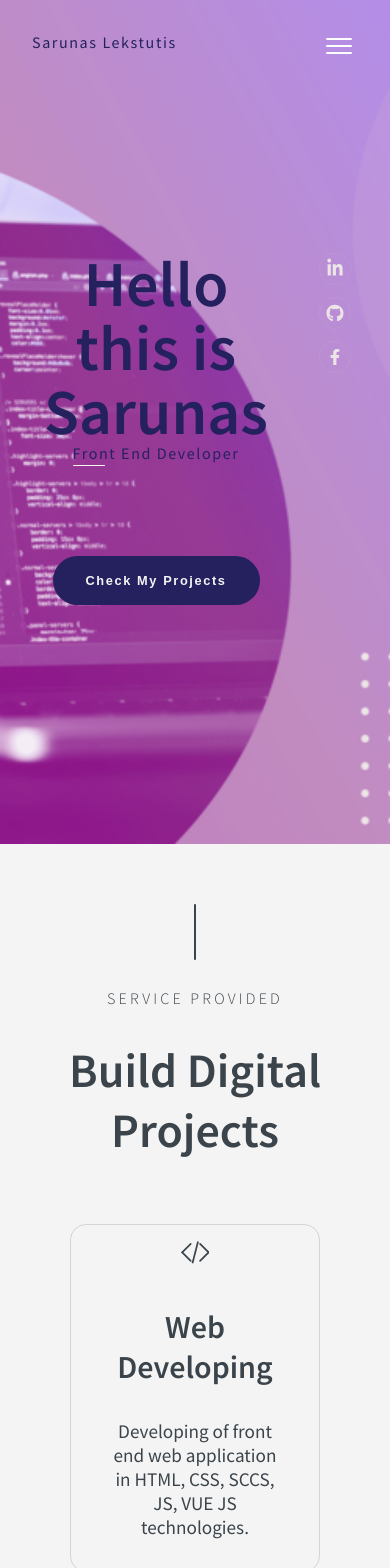
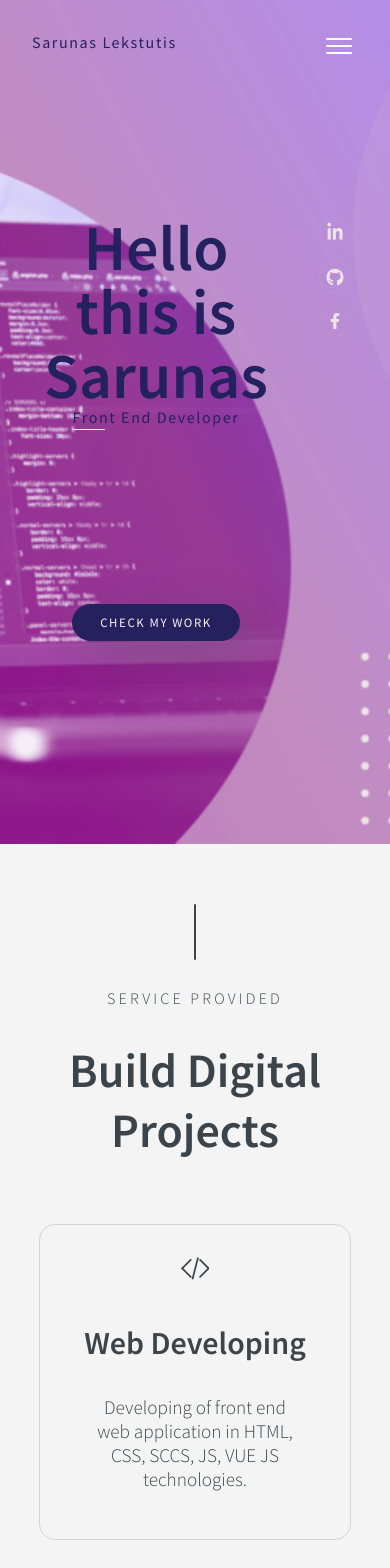
Before and after one commit to slekstut/my-portfolio, a Vue app: page / in a window 390 px wide. Shown: the top 1568 px of the page. Built offline with nearby package versions, Linux system fonts and the light colour scheme; some icons are missing.

Commit message:
some changes of styling resp

```diff
--- /dev/null
+++ b/src/components/ButtonMain.vue
@@ -0,0 +1,66 @@
+<template>
+  <div class="main-btn">
+    <a
+      href="https://drive.google.com/file/d/1tnCvAHHN5hw6DBJZVVF4uE70zDL81xut/view?usp=sharing"
+      target="_blank"
+      ><slot></slot
+    ></a>
+  </div>
+</template>
+
+<script>
+export default {};
+</script>
+
+<style lang="scss" scoped>
+.main-btn {
+  display: flex;
+  align-items: center;
+  justify-content: center;
+  text-align: center;
+  margin-left: 0;
+  width: fit-content;
+  padding: 0.85rem 2rem;
+  border-radius: 1.2rem;
+  background-color: $darkblue;
+  white-space: nowrap;
+  box-shadow: 14px 14px 44px -1px rgba(59, 68, 75, 0.29);
+  -webkit-box-shadow: 14px 14px 44px -1px rgba(59, 68, 75, 0.29);
+  -moz-box-shadow: 14px 14px 44px -1px rgba(59, 68, 75, 0.29);
+  a {
+    display: inline-block;
+    color: $white;
+    font-size: 1.2rem;
+    text-transform: uppercase;
+    letter-spacing: 0.1rem;
+    font-weight: 400;
+    text-decoration: none;
+  }
+  &:hover {
+    background-color: $white;
+    border-radius: 1.2rem;
+    cursor: pointer;
+    transition: all 0.5s ease-out;
+  }
+  &:hover a {
+    color: $darkblue;
+    font-weight: 400;
+    background-color: transparent;
+  }
+}
+
+@media only screen and (max-width: 80rem) {
+  .main-btn {
+    padding: 0.65rem 1.75rem;
+    a {
+      font-size: 0.8rem;
+    }
+  }
+}
+
+@media only screen and (max-width: 48rem) {
+  .main-btn {
+    margin: 0 auto;
+  }
+}
+</style>
--- a/src/components/Form.vue
+++ b/src/components/Form.vue
@@ -17,7 +17,6 @@
           </div>
         </div>
       </div>
-
       <div class="floating-label">
         <input
           class="floating-input"
@@ -271,6 +270,7 @@ form {
 
 @media only screen and (max-width: 64rem) {
   form {
+    width: 100%;
     .floating-input {
       font-size: 1.2rem;
     }
@@ -290,6 +290,19 @@ form {
 @media only screen and (max-width: 37.5rem) {
   form {
     width: 100%;
+    .floating-input {
+      font-size: 0.8rem;
+    }
+    label {
+      font-size: 0.8rem;
+    }
+    .floating-input:focus ~ label,
+    .floating-input:not(:placeholder-shown) ~ label {
+      font-size: 0.6rem;
+    }
+    .floating-textarea {
+      font-size: 0.8rem;
+    }
   }
 }
 </style>
--- a/src/views/About.vue
+++ b/src/views/About.vue
@@ -14,12 +14,8 @@
             learning, programming and pursuing career change. I love programming
             and website design and everything related to it.
           </p>
-          <div class="cv-btn">
-            <a
-              href="https://drive.google.com/file/d/1tnCvAHHN5hw6DBJZVVF4uE70zDL81xut/view?usp=sharing"
-              target="_blank"
-              >download cv</a
-            >
+          <div>
+            <DownloadCv>Download CV</DownloadCv>
           </div>
         </div>
         <div class="portfolio-image">
@@ -32,7 +28,11 @@
 </template>
 
 <script>
-export default {};
+import DownloadCv from "../components/ButtonMain.vue";
+export default {
+  name: "About",
+  components: { DownloadCv },
+};
 </script>
 
 <style lang="scss" scoped>
@@ -70,41 +70,6 @@ export default {};
         line-height: 1.5;
         z-index: 0;
       }
-      .cv-btn {
-        display: flex;
-        justify-content: center;
-        align-items: center;
-        width: 100%;
-        max-width: 50rem;
-        max-height: 8rem;
-        padding: 2rem 2.5rem;
-        border: 1px solid transparent;
-        border-radius: 1.2rem;
-        background-color: $darkblue;
-        box-shadow: 14px 14px 44px -1px rgba(59, 68, 75, 0.29);
-        -webkit-box-shadow: 14px 14px 44px -1px rgba(59, 68, 75, 0.29);
-        -moz-box-shadow: 14px 14px 44px -1px rgba(59, 68, 75, 0.29);
-        a {
-          color: $white;
-          font-size: 1.8rem;
-          text-transform: uppercase;
-          letter-spacing: 0.25rem;
-          font-weight: 400;
-          text-decoration: none;
-        }
-        &:hover {
-          background-color: $white;
-          border: 1px solid $darkblue;
-          border-radius: 1.2rem;
-          cursor: pointer;
-          transition: all 0.5s ease-out;
-        }
-        &:hover a {
-          color: $darkblue;
-          font-weight: 400;
-          background-color: transparent;
-        }
-      }
     }
     .portfolio-image {
       display: grid;
@@ -137,6 +102,7 @@ export default {};
         gap: 3rem;
         h1 {
           margin-bottom: 3.5rem;
+        font-size: 3rem;
         }
         p {
           font-size: 1.2rem;
@@ -157,6 +123,7 @@ export default {};
   .container {
     .wrapper {
       gap: 1.5rem;
+      text-align: left;
       .text {
         gap: 2rem;
         p {
--- a/src/views/Contact.vue
+++ b/src/views/Contact.vue
@@ -236,7 +236,7 @@ export default {
       display: grid;
       grid-template-columns: repeat(3, 1fr);
       grid-template-rows: 1fr 1fr;
-      gap: 0.5rem;
+      gap: 1rem;
       justify-items: center;
       align-items: center;
       margin-bottom: 6rem;
@@ -294,10 +294,71 @@ export default {
   .container {
     .wrapper {
       grid-template-columns: 1fr;
+      .split {
+      display: grid;
+        justify-content: center;
+      div{
+        text-align: center;
+      }
+       p{
+        margin: 0 auto;
+        margin-top: 1.5rem;
+        width: 60%;
+        text-align: center;
+      }
+      }
+      .contact-form {
+        display: grid;
+        justify-content: center;
+      }
+      p {
+        font-size: 1.2rem;
+      }
+    }
+    .contact-links {
+      .links {
+        width: 50%;
+        margin: 0 auto;
+        margin-bottom: 2rem;
+      }
+      .links a {
+        font-size: 1.2rem;
+        align-self: end;
+      }
+      .links svg {
+        width: 80%;
+      }
+    }
+  }
+}
 
+@media only screen and (max-width: 48rem) {
+  .container {
+    .wrapper {
+      h1 {
+        font-size: 2.5rem;
+        font-weight: 500;
+      }
+      p {
+        font-size: 1.2rem;
+        margin-top: 1.5rem;
+      }
       .split {
         .contact-form {
+          margin: 3rem 0;
         }
+      }
+    }
+    .contact-links {
+      .links {
+        margin-bottom: 1.5rem;
+      }
+      .links a {
+        font-size: 1rem;
+        align-self: end;
+      }
+      .links svg {
+        width: 80%;
       }
     }
   }
--- a/src/views/Main.vue
+++ b/src/views/Main.vue
@@ -5,9 +5,9 @@
         <div class="text">
           <h1>Hello this is Sarunas</h1>
           <h3>front end developer</h3>
-          <a @click="scroll('projects')"
-            ><button class="call-action">check my projects</button></a
-          >
+          <div>
+            <ContactBtn>Check My Work</ContactBtn>
+          </div>
         </div>
         <div class="socials">
           <a
@@ -152,7 +152,10 @@
 </template>
 
 <script>
+import ContactBtn from "../components/ButtonMain.vue";
 export default {
+  name: "Main",
+  components: { ContactBtn },
   data() {
     return {
       scTimer: 0,
@@ -251,9 +254,9 @@ export default {
         border-radius: 5px;
         transition: all 0.5s ease-out;
       }
-      .call-action {
-        display: none;
-      }
+    }
+    .text > *:last-child {
+      margin-top: 5rem;
     }
     .socials {
       justify-self: end;
@@ -279,7 +282,7 @@ export default {
     right: 0;
     bottom: 0;
     z-index: 9999;
-    svg  {
+    svg {
       stroke: $purple;
     }
     :hover {
@@ -335,29 +338,6 @@ export default {
         }
         a {
           margin: 0 auto;
-          .call-action {
-            display: inline-block;
-            justify-self: center;
-            width: auto;
-            margin-top: 2rem;
-            background: $darkblue;
-            font-size: 0.8rem;
-            border: 1px solid transparent;
-            border-radius: 25px;
-            text-transform: uppercase;
-            padding: 1rem 2rem;
-            color: $white;
-            font-weight: 700;
-            letter-spacing: 0.1rem;
-            text-transform: capitalize;
-            transition-duration: 0.3s;
-            white-space: nowrap;
-            &:hover {
-              background-color: $white;
-              color: $purple;
-              cursor: pointer;
-            }
-          }
         }
       }
       .socials {
--- a/src/views/Services.vue
+++ b/src/views/Services.vue
@@ -84,8 +84,8 @@
             </svg>
             <h5>UI/UX design</h5>
             <p>
-              Modern website design according standards of user interface and user
-              expierence.
+              Modern website design according standards of user interface and
+              user expierence.
             </p>
           </div>
         </div>
@@ -118,7 +118,7 @@ export default {};
       position: relative;
       &:before {
         content: "";
-        width: 0.15rem;
+        width: 0.1rem;
         height: 5.5rem;
         position: absolute;
         background: $black;
@@ -168,6 +168,7 @@ export default {};
         }
         p {
           font-size: 1.8rem;
+          font-weight: 200;
           color: $black;
           text-align: center;
           margin: 0;
@@ -201,6 +202,12 @@ export default {};
 @media only screen and (max-width: 80rem) {
   .container {
     .wrapper {
+      h4 {
+        font-size: 1rem;
+      }
+      h1 {
+        font-size: 3rem;
+      }
       .services {
         .box {
           h5 {
@@ -268,9 +275,11 @@ export default {};
       .services {
         gap: 1.5rem;
         margin-bottom: 4rem;
+        grid-template-columns: 1fr;
         .box {
-          padding: 1rem;
           margin-bottom: 2rem;
+          width: 60%;
+          padding: 2rem;
           svg {
             width: 2rem;
           }
@@ -281,6 +290,7 @@ export default {};
           p {
             font-size: 1.2rem;
             margin: 1rem 0;
+            width: 80%;
           }
           svg {
             width: 1.8rem;
@@ -292,33 +302,14 @@ export default {};
   }
 }
 
-@media only screen and (max-width: 48rem) {
+@media only screen and (max-width: 37.5rem) {
   .container {
-    .wrapper {
-      .services {
-        grid-template-columns: 1fr;
-        .box {
-          width: 60%;
-          padding: 2rem;
-          p {
-            width: 80%;
-          }
-        }
-      }
-    }
-  }
-}
-
-@media only screen and (max-width: 48rem) {
-   .container {
+    margin-top: 8rem;
     .wrapper {
       .services {
         .box {
-          width: 80%;
-          padding: 1rem;
-          p {
-            width: 80%;
-          }
+          width: 100%;
+          padding: 2rem;
         }
       }
     }
--- a/src/views/Skills.vue
+++ b/src/views/Skills.vue
@@ -86,13 +86,14 @@ export default {};
       div {
         display: grid;
         img {
-          max-width: 5rem;
+          width: 5rem;
           height: 100%;
           align-self: center;
           justify-self: center;
         }
         p {
-          font-size: 2rem;
+          font-size: 1.5rem;
+          font-weight: 200;
           color: $black;
           text-transform: uppercase;
           text-align: center;
@@ -110,6 +111,9 @@ export default {};
 @media only screen and (max-width: 80rem) {
   .container {
     .wrapper {
+      h1 {
+        font-size: 3rem;
+      }
       .skills {
         width: 100%;
         grid-template-columns: repeat(auto-fit, minmax(15rem, 1fr));
@@ -122,11 +126,27 @@ export default {};
   }
 }
 
+@media only screen and (max-width: 64rem) {
+  .container {
+    .wrapper {
+      h1 {
+        text-align: center;
+      }
+    }
+  }
+}
+
 @media only screen and (max-width: 48rem) {
   .container {
     .wrapper {
       .skills {
-        grid-template-columns: repeat(auto-fit, minmax(10rem, 1fr));
+        grid-template-columns: repeat(auto-fit, minmax(8rem, 1fr));
+        div p {
+          font-size: 1rem;
+        }
+        div img {
+          width: 3rem;
+        }
       }
       .grid {
         display: none;
```
Also changed, not shown: src/components/Navbar.vue (+12 -37 lines).
